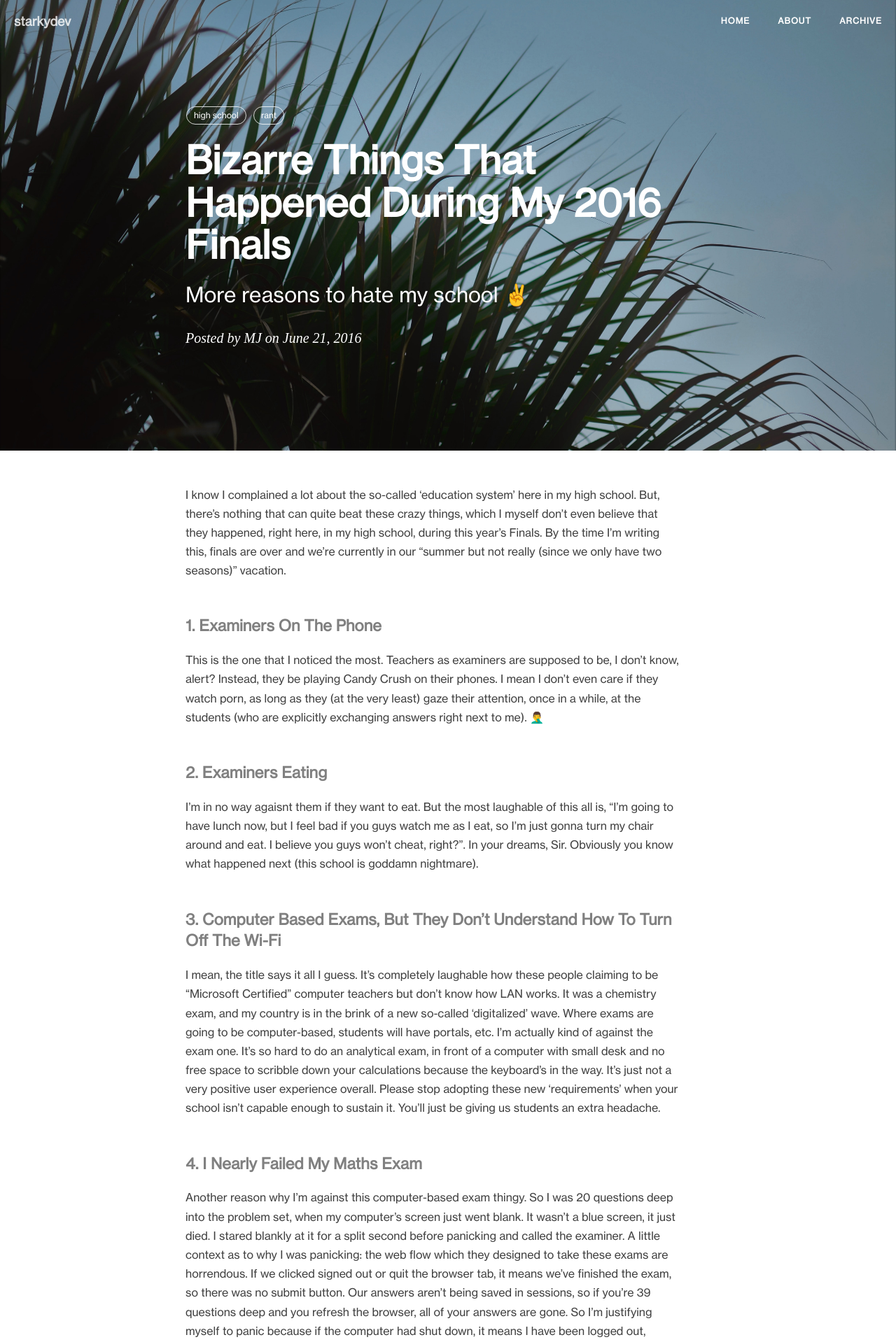
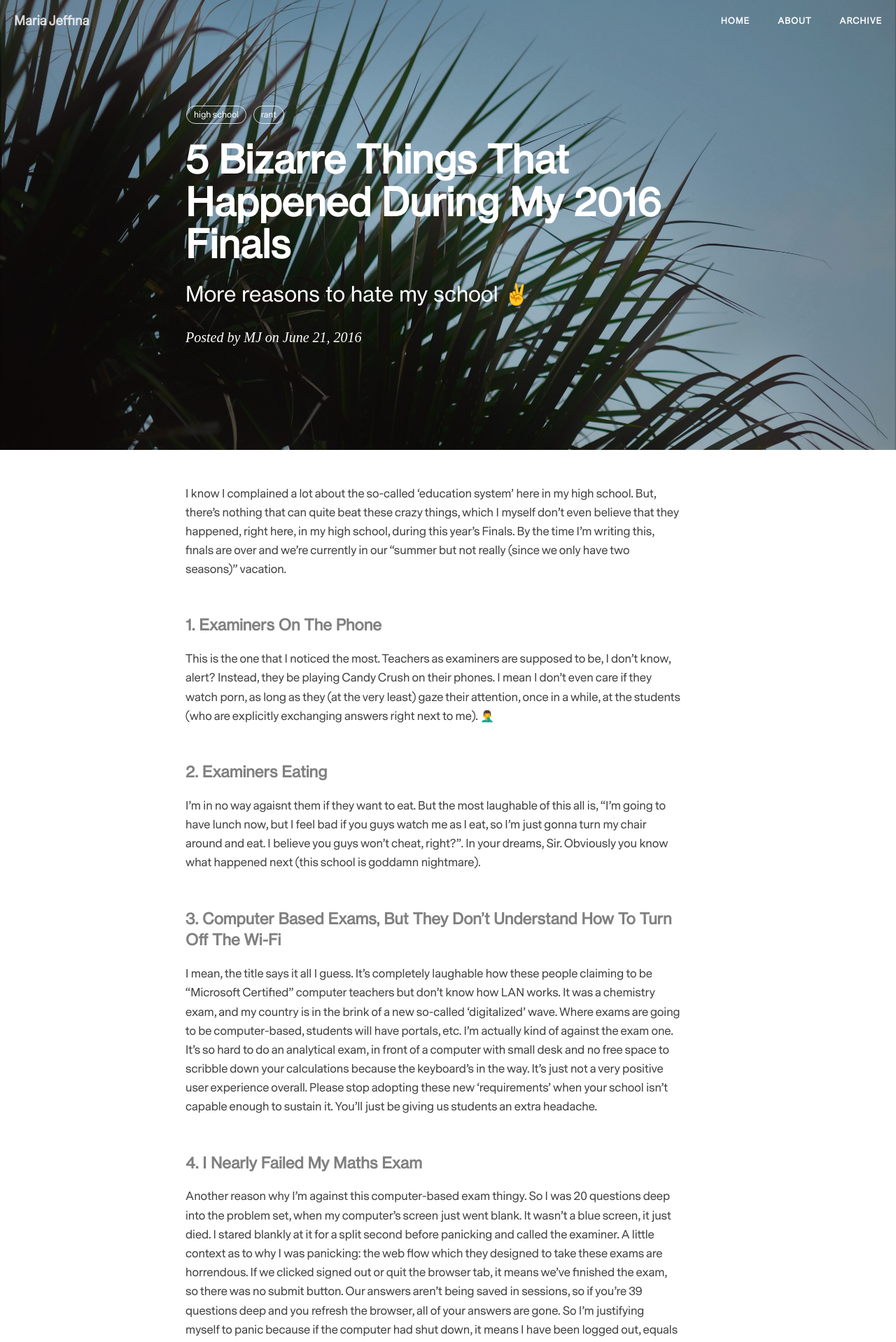
Before and after one commit to maiesey/maiesey.github.io, a Jekyll site: the page built from _posts/2016-06-21-things-during-2016-finals.markdown, in a window 1280 px wide. Shown: the top 1918 px of the page at 70% size. Built offline with Jekyll 4.4.1, drawn with Linux system fonts in a browser that asks for light colours; nearby versions of some CDN libraries; comment, search, counter and statistics services are not loaded; some of the changed text lies outside the part shown.

Commit message:
added fonts, config changes

```diff
--- a/_config.yml
+++ b/_config.yml
@@ -1,5 +1,5 @@
 # Site settings
-title: starkydev
+title: Maria Jeffina
 SEOTitle: Starkydev | A blog by Maria Jeffina
 header-img: img/home-bg.jpg
 email: mariajeffina@gmail.com
--- a/_posts/2016-06-21-things-during-2016-finals.markdown
+++ b/_posts/2016-06-21-things-during-2016-finals.markdown
@@ -1,6 +1,6 @@
 ---
 layout:     post
-title:      "Bizarre Things That Happened During My 2016 Finals"
+title:      "5 Bizarre Things That Happened During My 2016 Finals"
 subtitle:   "More reasons to hate my school ✌️"
 date:       2016-06-21 12:00:00
 author:     "MJ"
```
Also changed, not shown: _posts/2016-07-23-physicsastro.markdown (added, +24 -0 lines), css/hux-blog.css (+10 -5 lines), css/hux-blog.min.css, fonts/MessinaSans-Regular-_TheFontsMaster.com_.ttf (added), fonts/NHaasGroteskTXPro-65Md.ttf (deleted), fonts/NHaasGroteskTXPro-75Bd.ttf (deleted), 1 other file.
